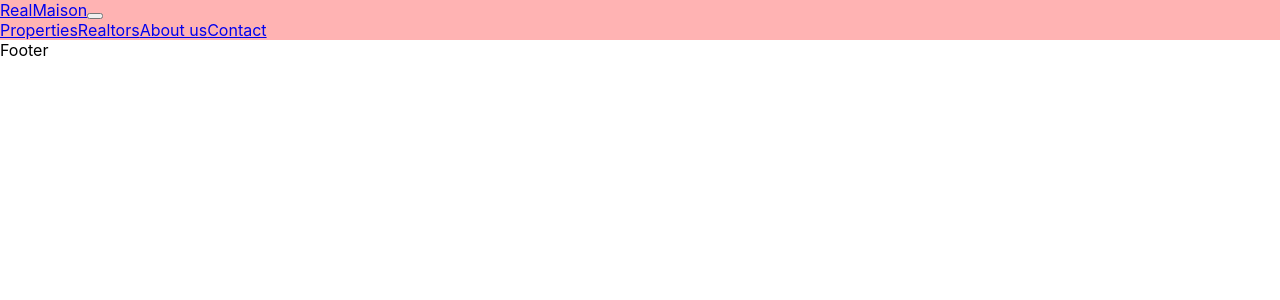
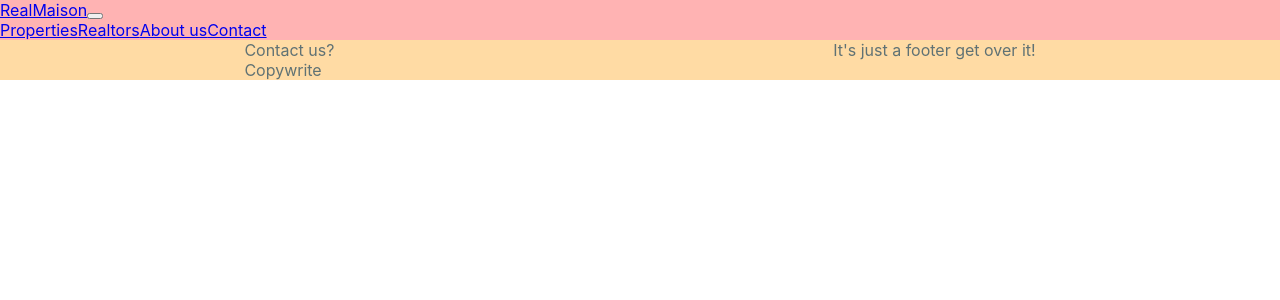
Before and after one commit to hadifayazi/realmaison, a React (Create React App) app in the folder client/: page / in a window 1280 px wide. Shown: the top 300 px of the page. Built offline with nearby package versions, Linux system fonts and the light colour scheme.

Commit message:
base footer

```diff
--- a/client/src/components/shared/Footer.js
+++ b/client/src/components/shared/Footer.js
@@ -1,7 +1,23 @@
 import React from "react";
 
 const Footer = () => {
-  return <div>Footer</div>;
+  return (
+    <div
+      style={{
+        backgroundColor: "#FFDBA4",
+        display: "flex",
+        gap: "10px",
+        justifyContent: "space-around",
+        color: "#607274",
+      }}
+    >
+      <div style={{ display: "flex", flexDirection: "column" }}>
+        <div>Contact us?</div>
+        <div>Copywrite</div>
+      </div>
+      <div>It's just a footer get over it!</div>
+    </div>
+  );
 };
 
 export default Footer;
```
